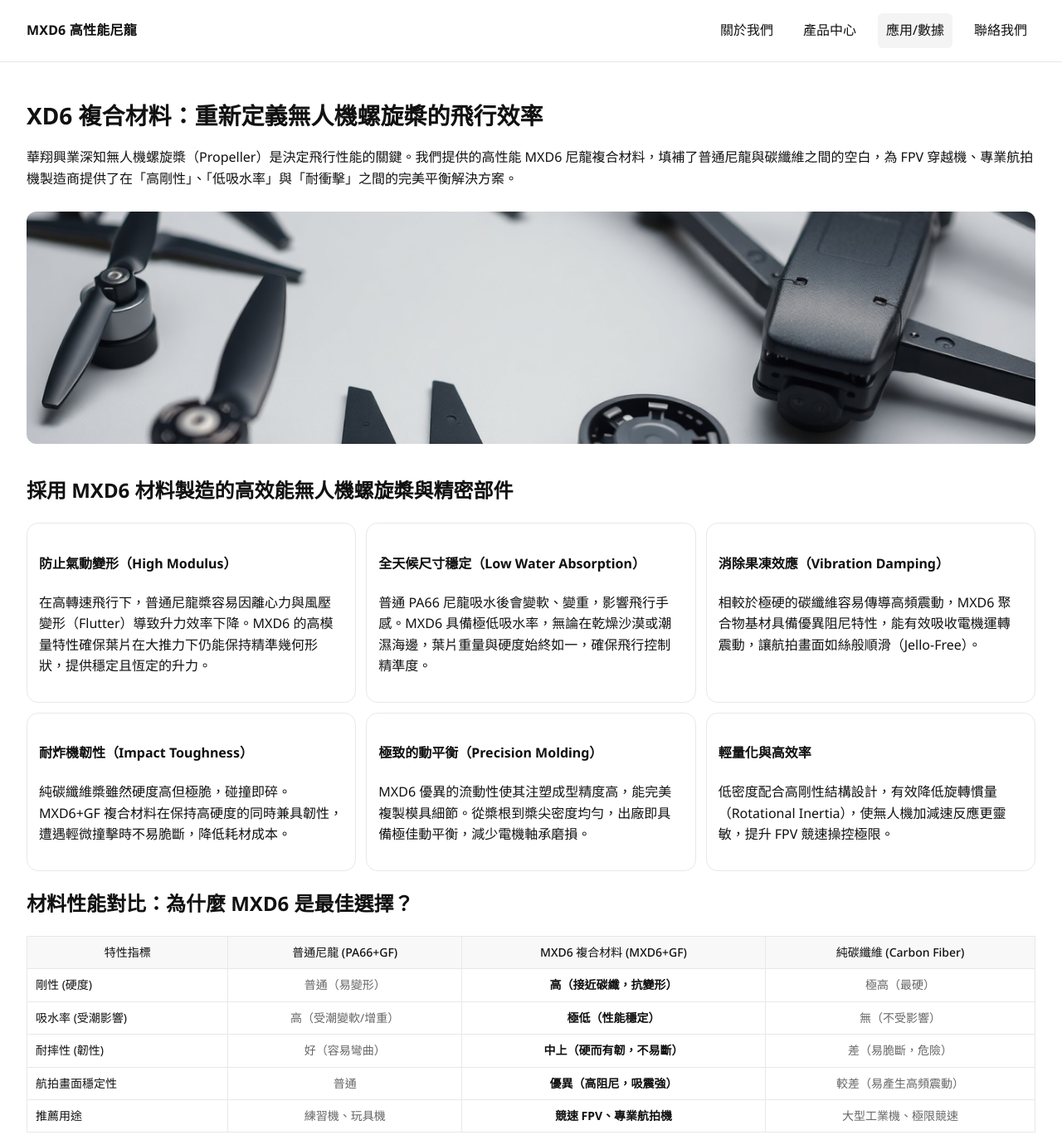
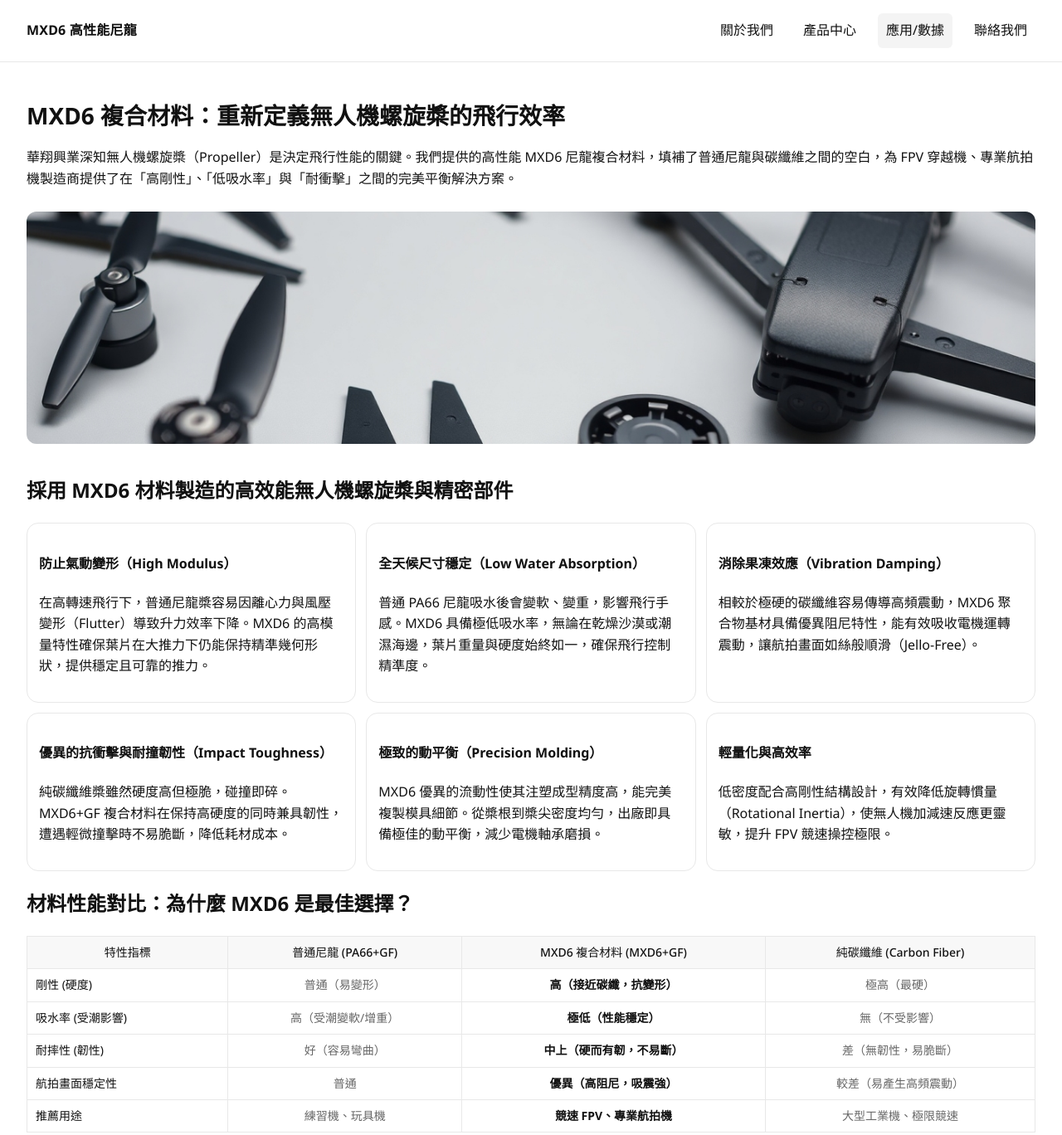
Before and after one commit to sam880606/hwashine, a plain HTML site: page PA-MXD6/solution-drone.html in a window 1280 px wide. Shown: the top 1368 px of the page at 83% size. Drawn offline with Linux system fonts and the light colour scheme.

Commit message:
Update solution-drone.html

```diff
--- a/PA-MXD6/solution-drone.html
+++ b/PA-MXD6/solution-drone.html
@@ -3,11 +3,11 @@
 <head>
   <meta charset="utf-8" />
   <meta name="viewport" content="width=device-width,initial-scale=1,viewport-fit=cover" />
-  <title>XD6 複合材料：重新定義無人機螺旋槳的飛行效率 | MXD6 高性能尼龍</title>
+  <title>MXD6 複合材料：重新定義無人機螺旋槳的飛行效率 | MXD6 高性能尼龍</title>
   <meta name="description" content="華翔興業提供以 MXD6 尼龍複合材料打造的無人機螺旋槳與結構件，兼具高剛性、低吸水與耐衝擊，適合 FPV 穿越機與專業航拍應用。">
   <link href="https://fonts.googleapis.com/css2?family=Noto+Sans:wght@400;500;700&display=swap" rel="stylesheet">
   <link rel="stylesheet" href="./styles.css">
-  <script defer src="./app.js"></script>
+  <script src="./app.js"></script>
 </head>
 <body>
   <header class="site-header">
@@ -22,7 +22,7 @@
   </header>
 
   <main class="page">
-    <h1 class="animate-on-load" data-delay="0">XD6 複合材料：重新定義無人機螺旋槳的飛行效率</h1>
+    <h1 class="animate-on-load" data-delay="0">MXD6 複合材料：重新定義無人機螺旋槳的飛行效率</h1>
     <p class="animate-on-load" data-delay="1">華翔興業深知無人機螺旋槳（Propeller）是決定飛行性能的關鍵。我們提供的高性能 MXD6 尼龍複合材料，填補了普通尼龍與碳纖維之間的空白，為 FPV 穿越機、專業航拍機製造商提供了在「高剛性」、「低吸水率」與「耐衝擊」之間的完美平衡解決方案。</p>
     <img src="./drone-parts.png" alt="採用 MXD6 尼龍複合材料製造的無人機螺旋槳與精密結構部件" class="page-image animate-on-scroll">
 
@@ -31,7 +31,7 @@
       <div class="cards">
         <div class="card">
           <h4>防止氣動變形（High Modulus）</h4>
-          <p>在高轉速飛行下，普通尼龍槳容易因離心力與風壓變形（Flutter）導致升力效率下降。MXD6 的高模量特性確保葉片在大推力下仍能保持精準幾何形狀，提供穩定且恆定的升力。</p>
+          <p>在高轉速飛行下，普通尼龍槳容易因離心力與風壓變形（Flutter）導致升力效率下降。MXD6 的高模量特性確保葉片在大推力下仍能保持精準幾何形狀，提供穩定且可靠的推力。</p>
         </div>
         <div class="card">
           <h4>全天候尺寸穩定（Low Water Absorption）</h4>
@@ -44,12 +44,12 @@
       </div>
       <div class="cards" style="margin-top: 12px;">
         <div class="card">
-          <h4>耐炸機韌性（Impact Toughness）</h4>
+          <h4>優異的抗衝擊與耐撞韌性（Impact Toughness）</h4>
           <p>純碳纖維槳雖然硬度高但極脆，碰撞即碎。MXD6+GF 複合材料在保持高硬度的同時兼具韌性，遭遇輕微撞擊時不易脆斷，降低耗材成本。</p>
         </div>
         <div class="card">
           <h4>極致的動平衡（Precision Molding）</h4>
-          <p>MXD6 優異的流動性使其注塑成型精度高，能完美複製模具細節。從槳根到槳尖密度均勻，出廠即具備極佳動平衡，減少電機軸承磨損。</p>
+          <p>MXD6 優異的流動性使其注塑成型精度高，能完美複製模具細節。從槳根到槳尖密度均勻，出廠即具備極佳的動平衡，減少電機軸承磨損。</p>
         </div>
         <div class="card">
           <h4>輕量化與高效率</h4>
@@ -87,7 +87,7 @@
               <td>耐摔性 (韌性)</td>
               <td>好（容易彎曲）</td>
               <td><strong>中上（硬而有韌，不易斷）</strong></td>
-              <td>差（易脆斷，危險）</td>
+              <td>差（無韌性，易脆斷）</td>
             </tr>
             <tr>
               <td>航拍畫面穩定性</td>
```
